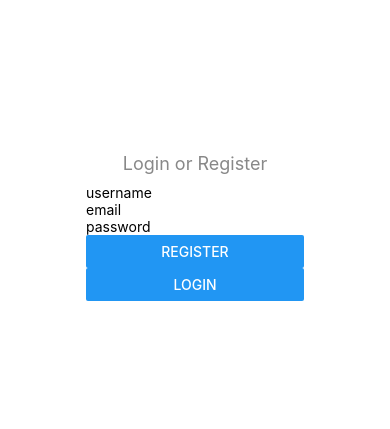
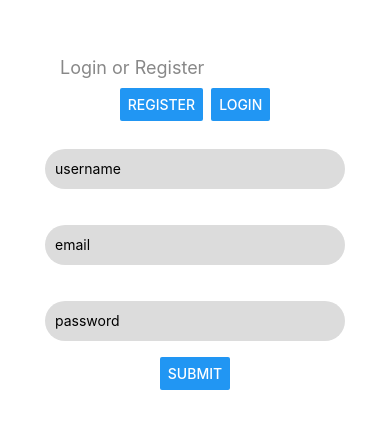
Before and after one commit to danielforkner/Expo-React-Native-Tutorial, a React Native app: screen / in a window 390 px wide. Shown: the part 195-624 px from the top of the page. Built offline with nearby package versions, Linux system fonts and the light colour scheme; no server answers.

Commit message:
style for RegisterLogin.js

```diff
--- a/src/components/Main.js
+++ b/src/components/Main.js
@@ -1,39 +1,39 @@
 import React, { useEffect, useState } from 'react';
 import { useDispatch, useSelector } from 'react-redux';
 import { StyleSheet, Text, View } from 'react-native';
-import Register from './auth/Register';
+import RegisterLogin from './auth/RegisterLogin';
 import Logout from './auth/Logout';
 import { auth, getUserByUid } from '../firebase';
 import { onAuthStateChanged } from 'firebase/auth';
 import { setIsLoggedIn, setUser } from './auth/authSlice';
 
 export default function Main() {
-  const [uid, setUid] = useState(null);
+  const [userId, setUserId] = useState(null);
   const dispatch = useDispatch();
   const isLoggedIn = useSelector((state) => state.auth.isLoggedIn);
 
   useEffect(() => {
     onAuthStateChanged(auth, (user) => {
       if (user) {
-        setUid(user.uid);
+        setUserId(user.uid);
         dispatch(setIsLoggedIn(true));
       }
     });
 
     const getUser = async () => {
-      let user = await getUserByUid(uid);
-      dispatch(setUser({ uid: user.uid, name: user.name, email: user.email }));
+      let user = await getUserByUid(userId);
+      const { name, email, uid } = user;
+      dispatch(setUser({ uid, name, email }));
     };
 
-    if (uid) {
+    if (userId) {
       getUser();
     }
-  }, [uid]);
+  }, [userId]);
 
   return (
     <View style={styles.container}>
-      <Text style={styles.instructions}>Login or Register</Text>
-      {isLoggedIn ? <Logout /> : <Register />}
+      {isLoggedIn ? <Logout /> : <RegisterLogin />}
     </View>
   );
 }
@@ -45,15 +45,4 @@ const styles = StyleSheet.create({
     alignItems: 'center',
     justifyContent: 'center',
   },
-  logo: {
-    width: 305,
-    height: 159,
-    marginBottom: 20,
-  },
-  instructions: {
-    color: '#888',
-    fontSize: 18,
-    marginHorizontal: 15,
-    marginBottom: 10,
-  },
 });
--- a/src/components/auth/Register.js
+++ /dev/null
@@ -1,86 +0,0 @@
-import React, { useEffect, useState } from 'react';
-import { View, TextInput, Text, Button } from 'react-native';
-import { useDispatch } from 'react-redux';
-import {
-  registerWithEmailAndPassword,
-  logInWithEmailAndPassword,
-} from '../../firebase';
-import { setIsLoggedIn } from './authSlice';
-
-const Register = () => {
-  const dispatch = useDispatch();
-  const [email, setEmail] = useState('');
-  const [password, setPassword] = useState('');
-  const [userName, setUserName] = useState('');
-  const [isError, setIsError] = useState(false);
-  const [errMessage, setErrMessage] = useState('');
-
-  useEffect(() => {
-    setIsError(false);
-  }, []);
-
-  // React States
-  const resetStates = () => {
-    setEmail('');
-    setPassword('');
-    setUserName('');
-  };
-  const updatePassword = (text) => {
-    setPassword(text);
-  };
-  const updateEmail = (text) => {
-    setEmail(text);
-  };
-  const updateUserName = (text) => {
-    setUserName(text);
-  };
-
-  // Firebase Auth
-  const submitRegister = async () => {
-    setIsError(false);
-    try {
-      registerWithEmailAndPassword(userName, email, password);
-    } catch (error) {
-      setIsError(true);
-      setErrMessage(error);
-    } finally {
-      resetStates();
-    }
-  };
-  const submitLogin = async () => {
-    setIsError(false);
-    try {
-      const user = await logInWithEmailAndPassword(email, password);
-      if (user) {
-        dispatch(setIsLoggedIn(true));
-      }
-    } catch (error) {
-      setIsError(true);
-      setErrMessage(error);
-    } finally {
-      resetStates();
-    }
-  };
-
-  return (
-    <View>
-      <TextInput
-        placeholder="username"
-        value={userName}
-        onChangeText={updateUserName}
-      />
-      <TextInput placeholder="email" value={email} onChangeText={updateEmail} />
-      <TextInput
-        placeholder="password"
-        secureTextEntry={true}
-        value={password}
-        onChangeText={updatePassword}
-      />
-      <Button title={'Register'} onPress={submitRegister} />
-      <Button title={'Login'} onPress={submitLogin} />
-      {isError ? <Text>{errMessage.message}</Text> : null}
-    </View>
-  );
-};
-
-export default Register;
--- /dev/null
+++ b/src/components/auth/RegisterLogin.js
@@ -0,0 +1,156 @@
+import React, { useEffect, useState } from 'react';
+import { StyleSheet, View, TextInput, Text, Button } from 'react-native';
+import { useDispatch } from 'react-redux';
+import {
+  registerWithEmailAndPassword,
+  logInWithEmailAndPassword,
+} from '../../firebase';
+import { setIsLoggedIn } from './authSlice';
+
+const RegisterLogin = () => {
+  const [isRegistering, setIsRegistering] = useState(true);
+  const dispatch = useDispatch();
+  const [email, setEmail] = useState('');
+  const [password, setPassword] = useState('');
+  const [userName, setUserName] = useState('');
+  const [isError, setIsError] = useState(false);
+  const [errMessage, setErrMessage] = useState('');
+
+  useEffect(() => {
+    setIsError(false);
+  }, []);
+
+  // React States
+  const resetStates = () => {
+    setEmail('');
+    setPassword('');
+    setUserName('');
+  };
+  const updatePassword = (text) => {
+    setPassword(text);
+  };
+  const updateEmail = (text) => {
+    setEmail(text);
+  };
+  const updateUserName = (text) => {
+    setUserName(text);
+  };
+
+  // Firebase Auth
+  const submitForm = async () => {
+    setIsError(false);
+    if (isRegistering) {
+      await submitRegister();
+    } else {
+      await submitLogin();
+    }
+  };
+  const submitRegister = async () => {
+    try {
+      registerWithEmailAndPassword(userName, email, password);
+    } catch (error) {
+      setIsError(true);
+      setErrMessage(error);
+    } finally {
+      resetStates();
+    }
+  };
+  const submitLogin = async () => {
+    try {
+      const user = await logInWithEmailAndPassword(email, password);
+      if (user) {
+        dispatch(setIsLoggedIn(true));
+      }
+    } catch (error) {
+      setIsError(true);
+      setErrMessage(error);
+    } finally {
+      resetStates();
+    }
+  };
+
+  return (
+    <View style={styles.container}>
+      <Text style={styles.instructions}>Login or Register</Text>
+      <View style={styles.buttonContainer}>
+        <Button
+          style={styles.button}
+          title={'Register'}
+          onPress={() => {
+            setIsRegistering(true);
+          }}
+        />
+        <Button
+          style={styles.button}
+          title={'Login'}
+          onPress={() => setIsRegistering(false)}
+        />
+      </View>
+      <View style={styles.form}>
+        {isRegistering ? (
+          <TextInput
+            placeholder="username"
+            value={userName}
+            onChangeText={updateUserName}
+            style={styles.input}
+          />
+        ) : null}
+        <TextInput
+          placeholder="email"
+          value={email}
+          onChangeText={updateEmail}
+          style={styles.input}
+        />
+        <TextInput
+          placeholder="password"
+          secureTextEntry={true}
+          value={password}
+          onChangeText={updatePassword}
+          style={styles.input}
+        />
+        <Button title={'Submit'} onPress={submitForm} />
+      </View>
+      {isError ? <Text>{errMessage.message}</Text> : null}
+    </View>
+  );
+};
+
+const styles = StyleSheet.create({
+  container: {
+    textAlign: 'center',
+    // border: '1px solid black',
+  },
+  instructions: {
+    color: '#888',
+    fontSize: 18,
+    marginHorizontal: 15,
+    marginBottom: 10,
+  },
+  buttonContainer: {
+    flex: 1,
+    flexDirection: 'row',
+    gap: '.5rem',
+    backgroundColor: '#fff',
+    alignItems: 'center',
+    justifyContent: 'center',
+  },
+  button: {
+    borderRadius: 25,
+  },
+  form: {
+    alignItems: 'center',
+    justifyContent: 'center',
+    gap: '1rem',
+    marginVertical: '.5rem',
+  },
+  input: {
+    marginTop: 20,
+    width: 300,
+    height: 40,
+    paddingHorizontal: 10,
+    borderRadius: 50,
+    backgroundColor: '#DCDCDC',
+  },
+});
+
+export default RegisterLogin;
--- a/src/components/auth/authSlice.js
+++ b/src/components/auth/authSlice.js
@@ -1,5 +1,4 @@
 import { createSlice } from '@reduxjs/toolkit';
-import { onAuthStateChanged } from 'firebase/auth';
 import { auth } from '../../firebase';
 
 const initialState = {
--- a/src/firebase.js
+++ b/src/firebase.js
@@ -77,7 +77,6 @@ const getUserByUid = async (uid) => {
   querySnapshot.forEach((doc) => {
     user = doc.data();
   });
-  console.log(user);
   return user;
 };
 
```
